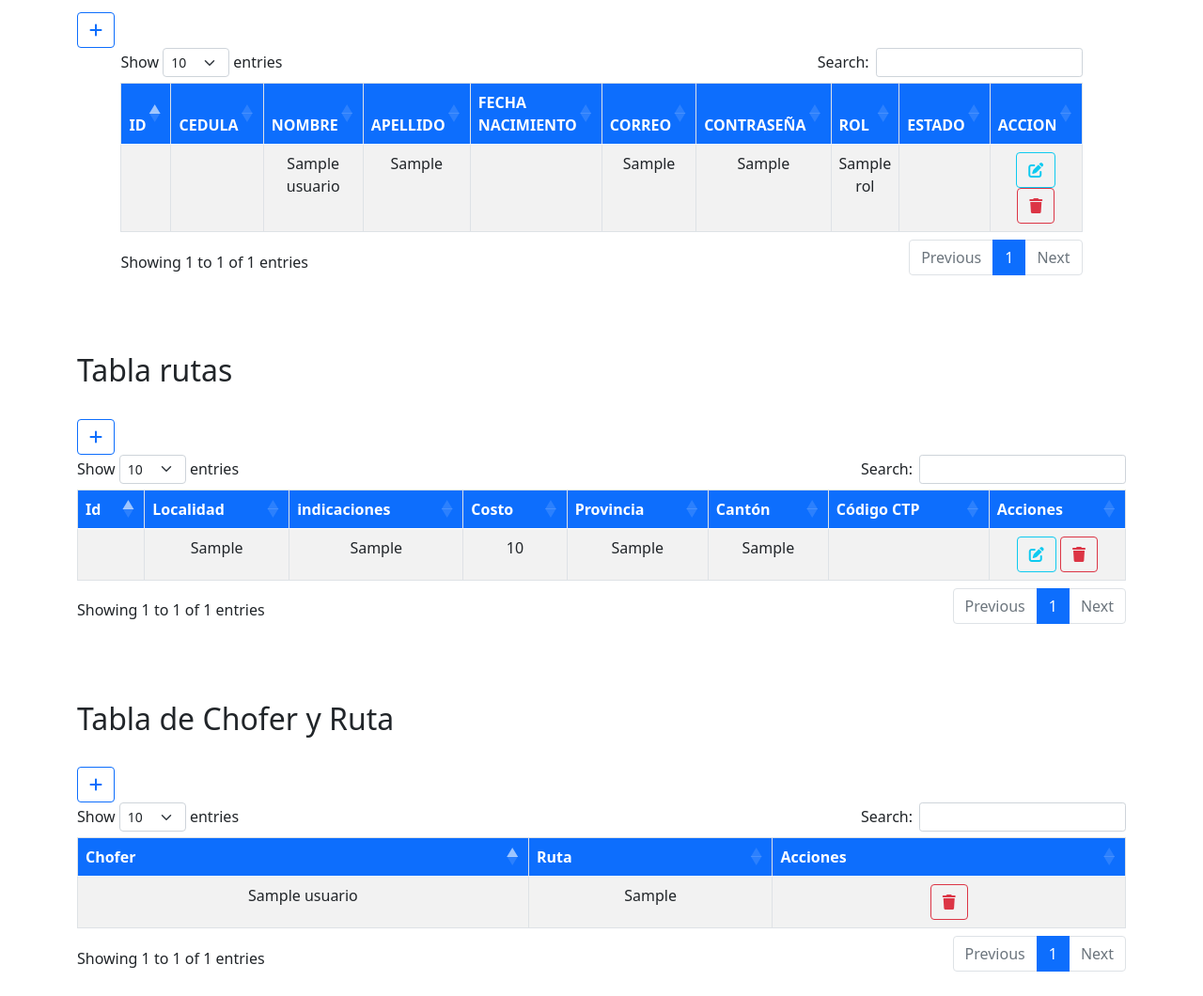
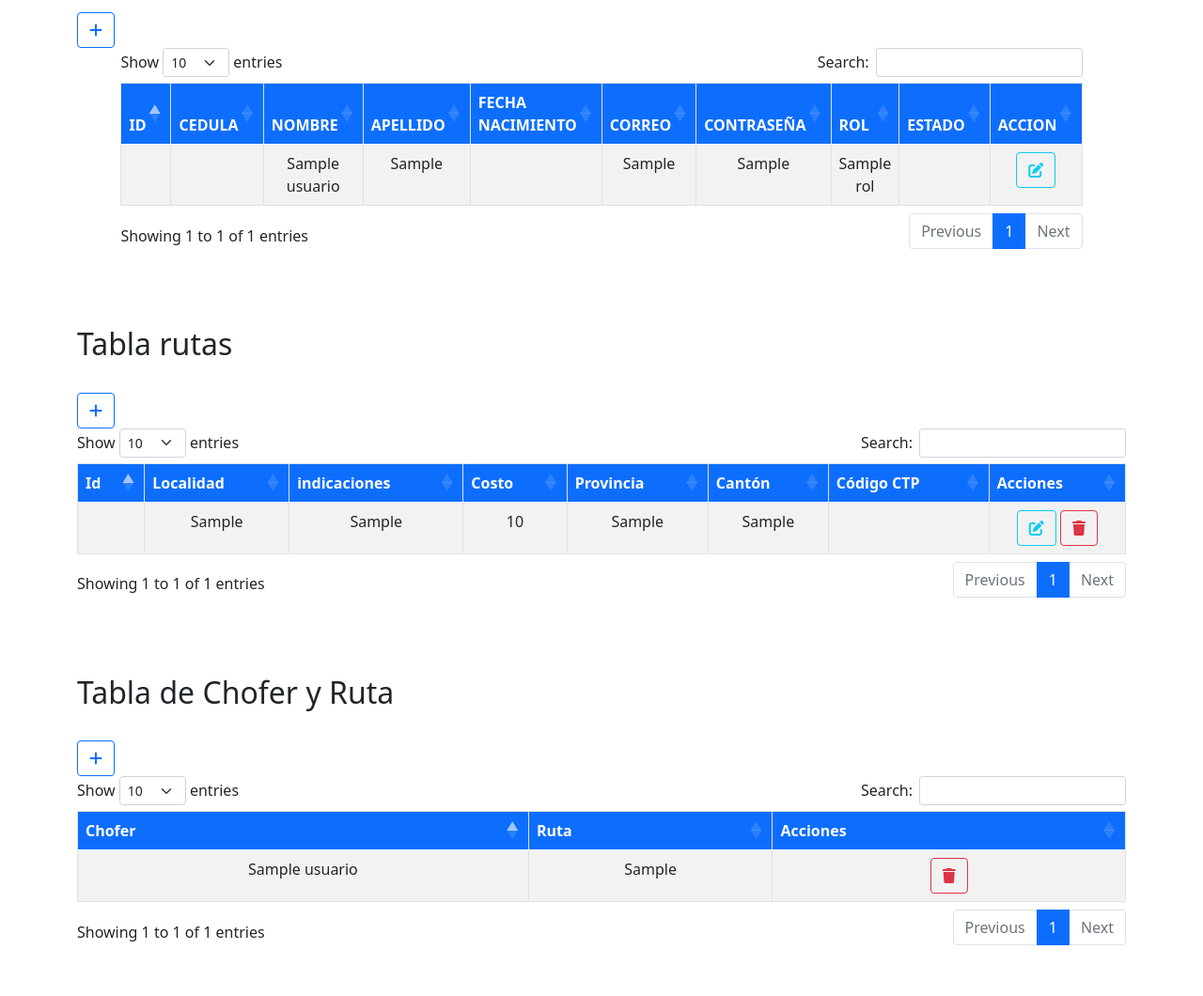
Before and after one commit to ozco26/Proyecto, a Node server app: page /MainAdmin in a window 1280 px wide. Shown: the part 188-1248 px from the top of the page at 94% size. After the commit the page ends 1194 px from the top, so only its background shows below. Run offline with Node 20, Linux system fonts and the light colour scheme; tables that the repository leaves empty or names only in its code hold one stand-in row (values such as "Sample post"); some libraries are stand-ins or nearby versions.

Commit message:
se oculta boton de borrar

```diff
--- a/views/AdministradorView.ejs
+++ b/views/AdministradorView.ejs
@@ -78,7 +78,7 @@
                             <td>
 
                                 <a href="/AdministradorViewEdit/<%=USUARIO.cedulaUsuario %>" class="btn btn-outline-info"><i class="fa-solid fa-pen-to-square"></i></a>
-                                <a  onclick="confirmar('<%= USUARIO.cedulaUsuario %>','1')" class="btn btn-outline-danger"><i class="fa-solid fa-trash" ></i></a>
+                             <!--  <a  onclick="confirmar('<%= USUARIO.cedulaUsuario %>','1')" class="btn btn-outline-danger"><i class="fa-solid fa-trash" ></i></a>-->
 
                             </td>
                         </tr>
```
